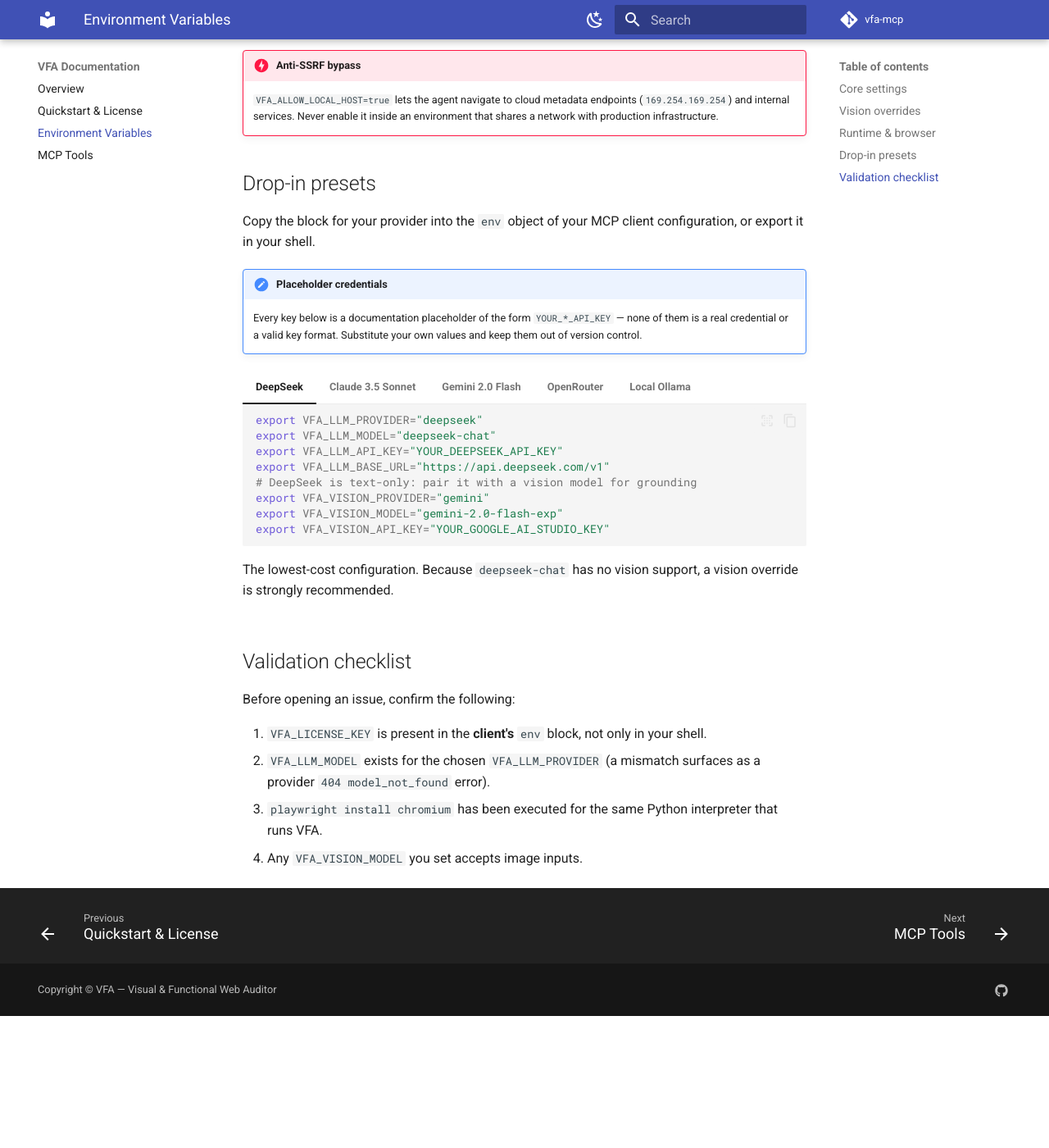
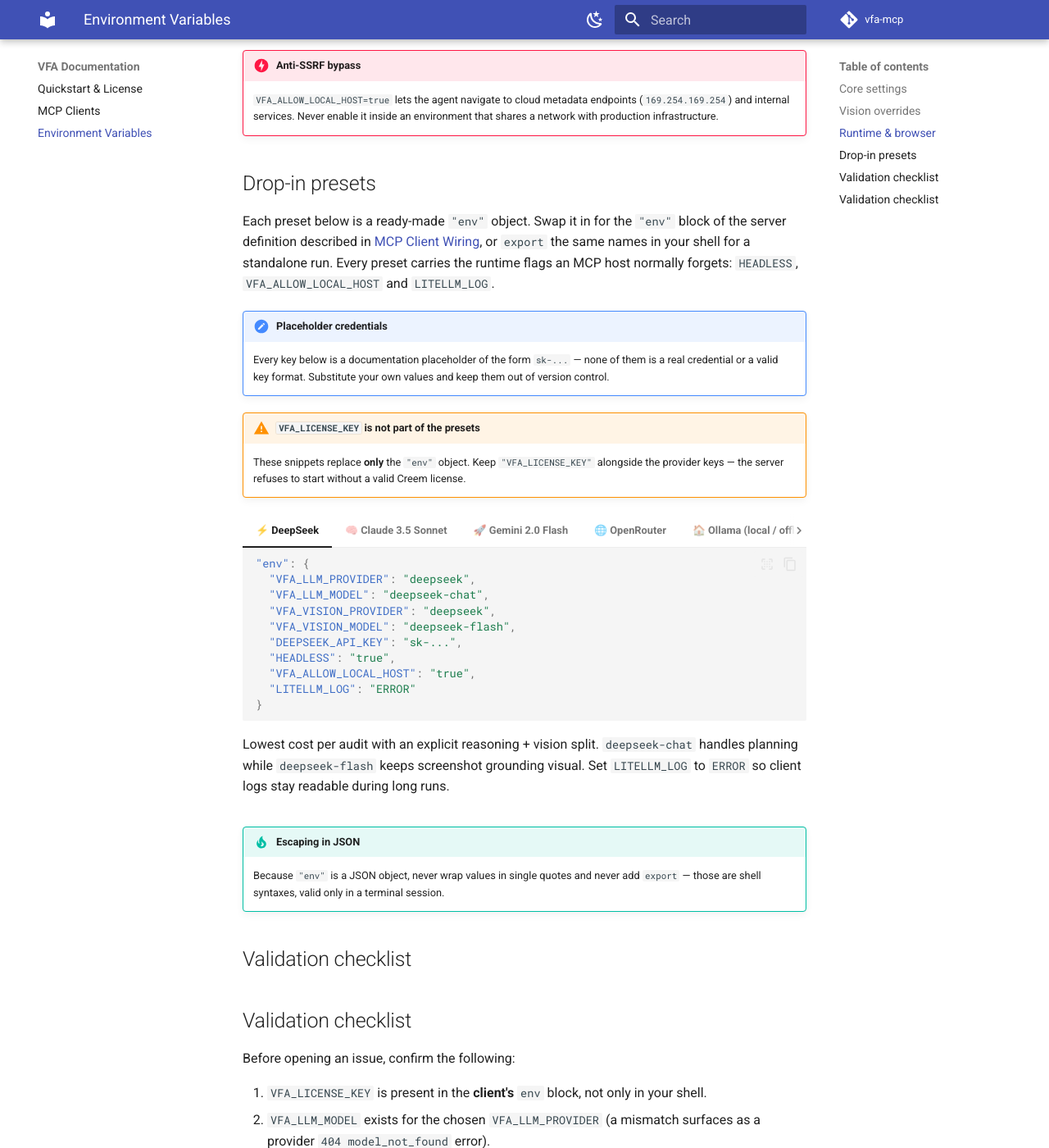
Before and after one commit to vaillan/vfa-docs, an MkDocs documentation site: the page built from docs/configuration.md, in a window 1280 px wide and 1400 px high, scrolled down 2017 px. Shown: the whole window at 82% size. Built offline with MkDocs 1.6.1 and Material for MkDocs 9.7.7, drawn with Linux system fonts in a browser that asks for light colours; comment, search, counter and statistics services are not loaded; before the commit the page ends 3256 px from its top, so only the background shows below that.

````diff
--- a/docs/configuration.md
+++ b/docs/configuration.md
@@ -55,83 +55,148 @@ vision model.
 
 ## Drop-in presets
 
-Copy the block for your provider into the `env` object of your MCP client configuration, or
-export it in your shell.
+Each preset below is a ready-made `"env"` object. Swap it in for the `"env"` block of the
+server definition described in [MCP Client Wiring](clients.md), or `export` the same names in
+your shell for a standalone run. Every preset carries the runtime flags an MCP host normally
+forgets: `HEADLESS`, `VFA_ALLOW_LOCAL_HOST` and `LITELLM_LOG`.
 
 !!! note "Placeholder credentials"
-    Every key below is a documentation placeholder of the form `YOUR_*_API_KEY` — none of
-    them is a real credential or a valid key format. Substitute your own values and keep them
-    out of version control.
+    Every key below is a documentation placeholder of the form `sk-...` — none of them is a
+    real credential or a valid key format. Substitute your own values and keep them out of
+    version control.
 
-=== "DeepSeek"
+!!! warning "`VFA_LICENSE_KEY` is not part of the presets"
+    These snippets replace **only** the `"env"` object. Keep `"VFA_LICENSE_KEY"` alongside
+    the provider keys — the server refuses to start without a valid Creem license.
 
-    ```bash
-    export VFA_LLM_PROVIDER="deepseek"
-    export VFA_LLM_MODEL="deepseek-chat"
-    export VFA_LLM_API_KEY="YOUR_DEEPSEEK_API_KEY"
-    export VFA_LLM_BASE_URL="https://api.deepseek.com/v1"
-    # DeepSeek is text-only: pair it with a vision model for grounding
-    export VFA_VISION_PROVIDER="gemini"
-    export VFA_VISION_MODEL="gemini-2.0-flash-exp"
-    export VFA_VISION_API_KEY="YOUR_GOOGLE_AI_STUDIO_KEY"
+=== "⚡ DeepSeek"
+
+    ```json
+    "env": {
+      "VFA_LLM_PROVIDER": "deepseek",
+      "VFA_LLM_MODEL": "deepseek-chat",
+      "VFA_VISION_PROVIDER": "deepseek",
+      "VFA_VISION_MODEL": "deepseek-flash",
+      "DEEPSEEK_API_KEY": "sk-...",
+      "HEADLESS": "true",
+      "VFA_ALLOW_LOCAL_HOST": "true",
+      "LITELLM_LOG": "ERROR"
+    }
     ```
 
-    The lowest-cost configuration. Because `deepseek-chat` has no vision support, a vision
-    override is strongly recommended.
+    Lowest cost per audit with an explicit reasoning + vision split. `deepseek-chat` handles
+    planning while `deepseek-flash` keeps screenshot grounding visual. Set
+    `LITELLM_LOG` to `ERROR` so client logs stay readable during long runs.
 
-=== "Claude 3.5 Sonnet"
+=== "🧠 Claude 3.5 Sonnet"
 
-    ```bash
-    export VFA_LLM_PROVIDER="anthropic"
-    export VFA_LLM_MODEL="claude-3-5-sonnet-latest"
-    export VFA_LLM_API_KEY="YOUR_ANTHROPIC_API_KEY"
-    # No vision override needed: the core model is multimodal
+    ```json
+    "env": {
+      "VFA_LLM_PROVIDER": "anthropic",
+      "VFA_LLM_MODEL": "claude-3-5-sonnet-20241022",
+      "ANTHROPIC_API_KEY": "sk-ant-...",
+      "HEADLESS": "true",
+      "VFA_ALLOW_LOCAL_HOST": "true",
+      "LITELLM_LOG": "ERROR"
+    }
     ```
 
-    The reference configuration — best grounding quality for complex flows. One model handles
-    both reasoning and vision, so no override is necessary.
+    The reference configuration. One multimodal model covers both reasoning and vision, so no
+    `VFA_VISION_*` override is needed — best grounding quality on complex flows.
 
-=== "Gemini 2.0 Flash"
+=== "🚀 Gemini 2.0 Flash"
 
-    ```bash
-    export VFA_LLM_PROVIDER="gemini"
-    export VFA_LLM_MODEL="gemini-2.0-flash-exp"
-    export VFA_LLM_API_KEY="YOUR_GOOGLE_AI_STUDIO_KEY"
+    ```json
+    "env": {
+      "VFA_LLM_PROVIDER": "gemini",
+      "VFA_LLM_MODEL": "gemini/gemini-2.0-flash",
+      "GEMINI_API_KEY": "AIzaSy...",
+      "HEADLESS": "true",
+      "VFA_ALLOW_LOCAL_HOST": "true",
+      "LITELLM_LOG": "ERROR"
+    }
     ```
 
-    Fast, cheap and multimodal — a balanced default for high-volume audit runs.
+    Fast, cheap and multimodal — the balanced default for high-volume audit runs.
 
-=== "OpenRouter"
+=== "🌐 OpenRouter"
 
-    ```bash
-    export VFA_LLM_PROVIDER="openrouter"
-    export VFA_LLM_MODEL="anthropic/claude-3.5-sonnet"
-    export VFA_LLM_API_KEY="YOUR_OPENROUTER_API_KEY"
-    export VFA_LLM_BASE_URL="https://openrouter.ai/api/v1"
-    # Route screenshots to a cheaper multimodal model while keeping Sonnet for reasoning
-    export VFA_VISION_PROVIDER="openrouter"
-    export VFA_VISION_MODEL="google/gemini-2.0-flash-exp:free"
+    ```json
+    "env": {
+      "VFA_LLM_PROVIDER": "openrouter",
+      "VFA_LLM_MODEL": "openrouter/anthropic/claude-3.5-sonnet",
+      "VFA_VISION_MODEL": "openrouter/google/gemini-2.0-flash-001",
+      "OPENROUTER_API_KEY": "sk-or-v1-...",
+      "HEADLESS": "true",
+      "VFA_ALLOW_LOCAL_HOST": "true",
+      "LITELLM_LOG": "ERROR"
+    }
     ```
 
-    Any model available on OpenRouter can be selected by changing `VFA_LLM_MODEL` — the
-    provider prefix in the model string follows OpenRouter's own namespace.
+    Universal gateway: any model in OpenRouter's namespace can be selected by changing
+    `VFA_LLM_MODEL`. The preset keeps Sonnet for reasoning and routes screenshots to a cheaper
+    Gemini Flash model.
 
-=== "Local Ollama"
+=== "🏠 Ollama (local / offline)"
 
-    ```bash
-    export VFA_LLM_PROVIDER="ollama"
-    export VFA_LLM_MODEL="llama3.1:70b"
-    export VFA_LLM_BASE_URL="http://localhost:11434"
-    # VFA_LLM_API_KEY is not required for a local daemon
-    export VFA_VISION_PROVIDER="ollama"
-    export VFA_VISION_MODEL="llava:latest"
-    # Chrome does not need to reach a private range, but the model does:
-    # keep the anti-SSRF guard on unless you are auditing local apps
-    export VFA_ALLOW_LOCAL_HOST="false"
+    ```json
+    "env": {
+      "VFA_LLM_PROVIDER": "ollama",
+      "VFA_LLM_MODEL": "ollama/llama3.2-vision",
+      "OLLAMA_API_BASE": "http://localhost:11434",
+      "HEADLESS": "true",
+      "VFA_ALLOW_LOCAL_HOST": "true",
+      "LITELLM_LOG": "ERROR"
+    }
     ```
 
-    Fully offline reasoning. `VFA_LICENSE_KEY` still requires one activation call to Creem;
-    after the license is cached, subsequent runs work without internet access.
+    Fully offline reasoning: no provider key is required. `VFA_LICENSE_KEY` still validates
+    once against Creem; after the license is cached, later runs work without internet access.
+    Keep `VFA_ALLOW_LOCAL_HOST` aligned with what you audit — the model endpoint is local
+    either way, but the guard governs *browser* targets.
+
+=== "⚙️ OpenAI-compatible"
+
+    ```json
+    "env": {
+      "VFA_LLM_PROVIDER": "openai",
+      "VFA_LLM_MODEL": "openai/deepseek-v4-pro",
+      "VFA_VISION_PROVIDER": "openai",
+      "VFA_VISION_MODEL": "openai/deepseek-flash",
+      "OPENAI_API_BASE": "https://api.deepseek.com",
+      "OPENAI_API_KEY": "sk-...",
+      "HEADLESS": "true",
+      "VFA_ALLOW_LOCAL_HOST": "true",
+      "LITELLM_LOG": "ERROR"
+    }
+    ```
+
+    For any gateway that speaks the OpenAI wire format (vLLM, LiteLLM proxy, Together,
+    Fireworks, a self-hosted cluster). Point `OPENAI_API_BASE` at the gateway root and keep the
+    `openai/` prefix inside the model identifiers.
+
+=== "⚙️ Anthropic-compatible"
+
+    ```json
+    "env": {
+      "VFA_LLM_PROVIDER": "anthropic",
+      "VFA_LLM_MODEL": "claude-3-5-sonnet",
+      "ANTHROPIC_BASE_URL": "https://api.deepseek.com/anthropic",
+      "ANTHROPIC_API_KEY": "sk-...",
+      "HEADLESS": "true",
+      "VFA_ALLOW_LOCAL_HOST": "true",
+      "LITELLM_LOG": "ERROR"
+    }
+    ```
+
+    For proxies exposing the Anthropic Messages API. `ANTHROPIC_BASE_URL` replaces the public
+    endpoint while leaving the request shape untouched.
+
+!!! tip "Escaping in JSON"
+    Because `"env"` is a JSON object, never wrap values in single quotes and never add `export`
+    — those are shell syntaxes, valid only in a terminal session.
+
+## Validation checklist
 
 ## Validation checklist
 
--- a/mkdocs.yml
+++ b/mkdocs.yml
@@ -52,7 +52,11 @@ markdown_extensions:
       anchor_linenums: true
       line_spans: __span
       pygments_lang_class: true
-  - pymdownx.superfences
+  - pymdownx.superfences:
+      custom_fences:
+        - name: mermaid
+          class: mermaid
+          format: !!python/name:pymdownx.superfences.fence_code_format
   - pymdownx.tabbed:
       alternate_style: true
   - pymdownx.emoji:
@@ -63,10 +67,9 @@ markdown_extensions:
       toc_depth: 3
 
 nav:
-  - Overview: index.md
   - Quickstart & License: quickstart.md
+  - MCP Clients: clients.md
   - Environment Variables: configuration.md
-  - MCP Tools: tools.md
 
 extra:
   generator: false
````
Also changed, not shown: README.md (+4 -4 lines), docs/clients.md (added, +145 -0 lines), docs/index.md (+95 -17 lines), docs/quickstart.md (+7 -88 lines).
